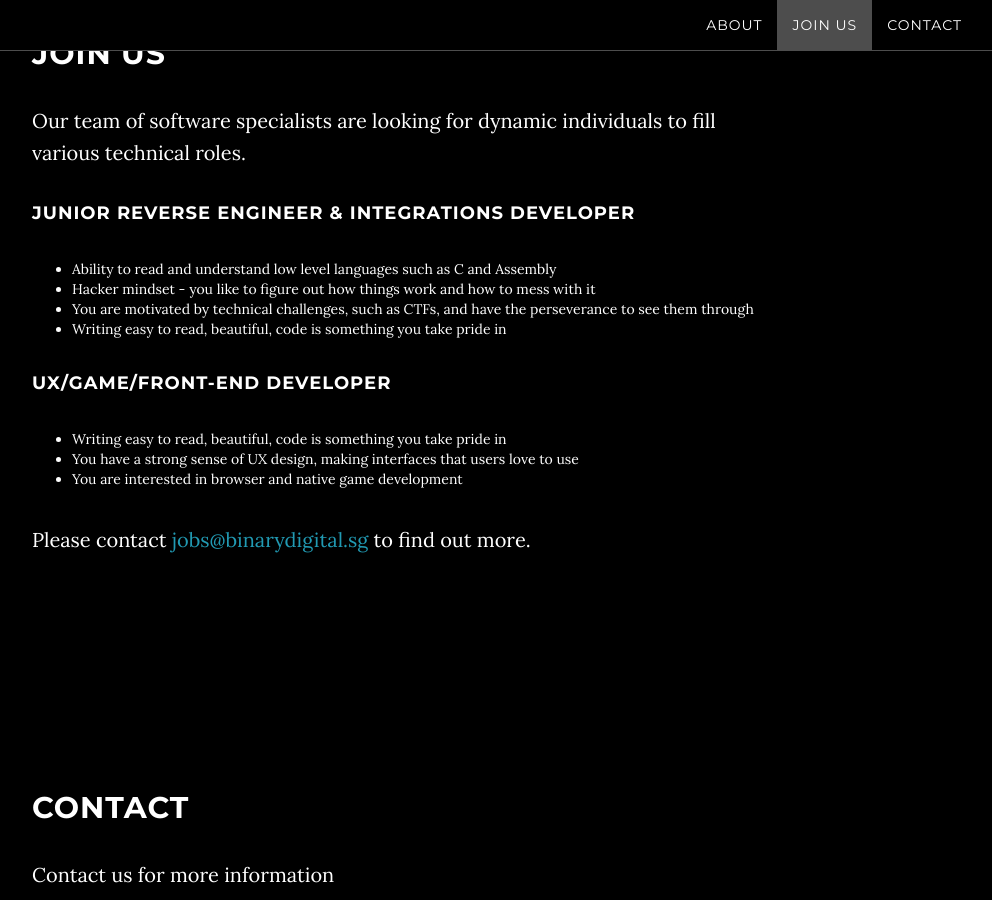
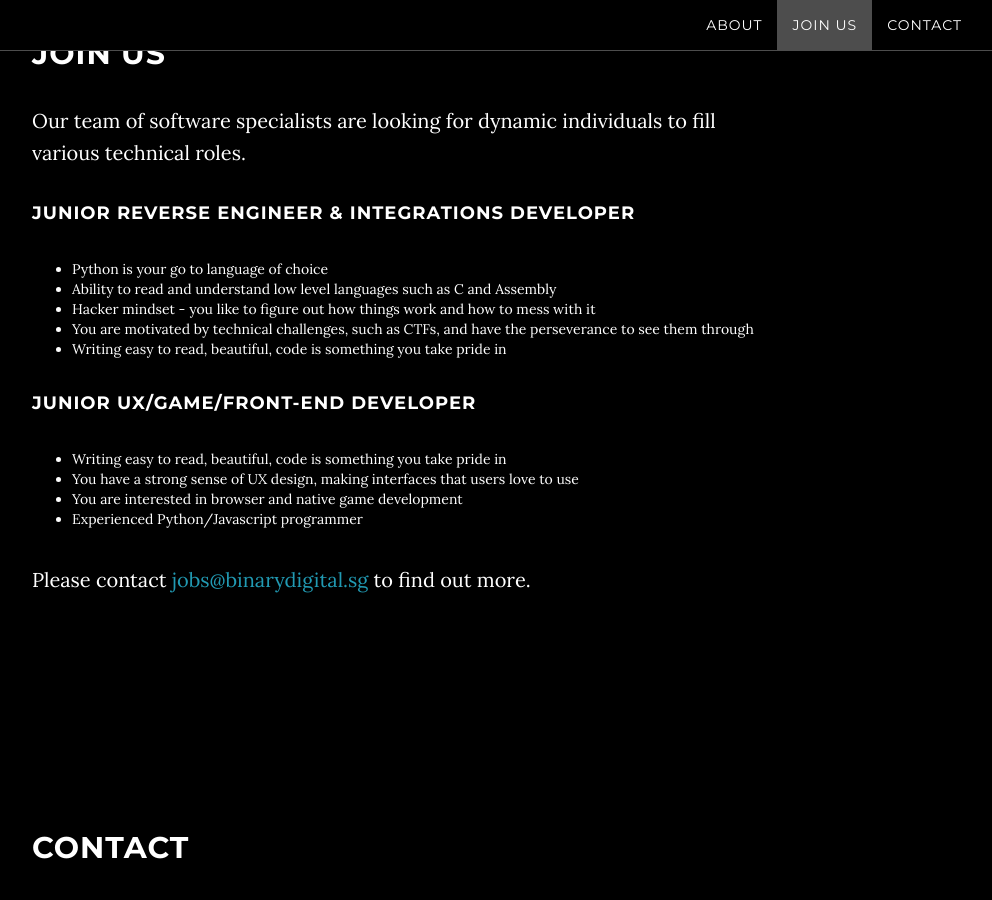
Before and after one commit to Binary-Digital/binary-digital.github.io, a Jekyll site: the page built from index.html, in a window 1280 px wide and 900 px high, scrolled down 1933 px. Shown: the whole window, without its empty margins (233-1225 px from the left). Built offline with Jekyll 4.4.1, drawn with Linux system fonts in a browser that asks for light colours.

Commit message:
formatting

```diff
--- a/_includes/join-us.html
+++ b/_includes/join-us.html
@@ -8,6 +8,7 @@
                 <p>
                     <h4>Junior reverse engineer & integrations developer</h4>
                     <ul>
+                     <li>Python is your go to language of choice</li>
                      <li>Ability to read and understand low level languages such as C and Assembly</li>
                      <li>Hacker mindset - you like to figure out how things work and how to mess with it</li>
                      <li>You are motivated by technical challenges, such as CTFs, and have the perseverance to see them through</li>
@@ -16,11 +17,12 @@
                 </p>
 
                 <p>
-                    <h4>UX/Game/Front-end developer</h4>
+                    <h4>Junior UX/Game/Front-end developer</h4>
                     <ul>
                      <li>Writing easy to read, beautiful, code is something you take pride in</li>
                      <li>You have a strong sense of UX design, making interfaces that users love to use</li>
                      <li>You are interested in browser and native game development</li>
+                     <li>Experienced Python/Javascript programmer</li>
                     </ul>
                 </p>
 
```
